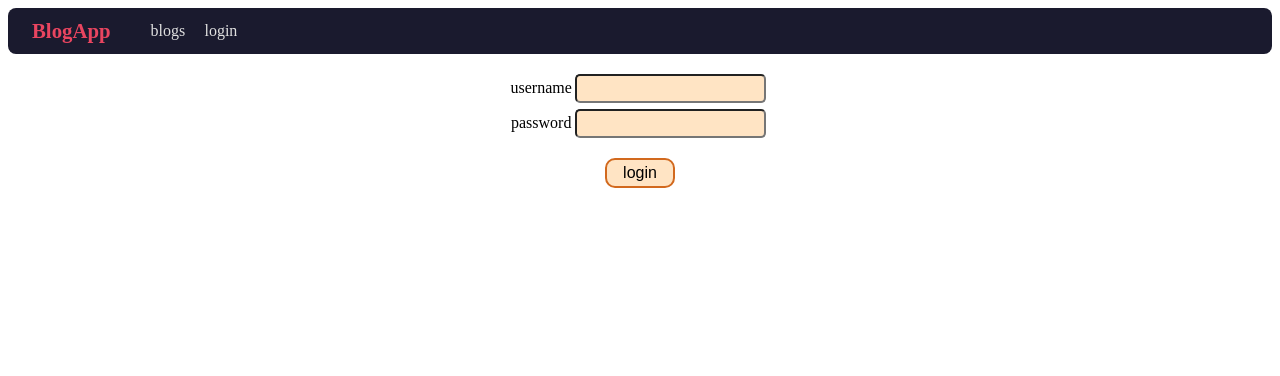
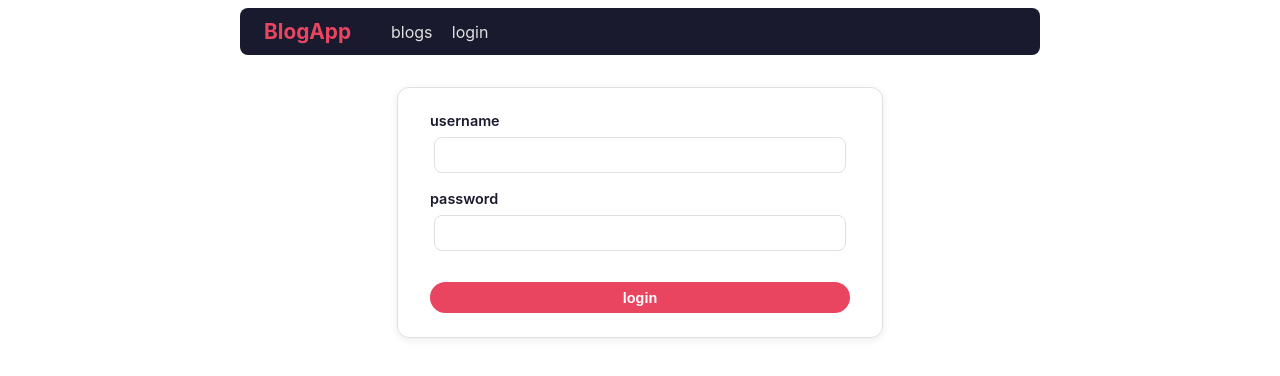
Before and after one commit to mostafazahra-0x0/FSO-7, a React (Vite) app in the folder bloglist/client/: page /login in a window 1280 px wide. Shown: the top 376 px of the page. Built offline with nearby package versions, Linux system fonts and the light colour scheme.

Commit message:
start Exercise 7.20

```diff
--- a/bloglist/client/src/App.jsx
+++ b/bloglist/client/src/App.jsx
@@ -16,26 +16,85 @@ import { useUserValue, useUserDispatch } from './contexts/UserContext'
 import persistentUser from './services/persistentUser'
 import { useMutation, useQueryClient } from '@tanstack/react-query'
 import useField from './hooks/useField'
+// Primary action: solid #e94560 pill, darkens to #c73650 on hover —
+// the same interaction language as LikeButton in Blog.jsx.
 const Button = styled.button`
-  background: Bisque;
-  font-size: 1em;
-  margin: 1em;
-  padding: 0.25em 1em;
-  border: 2px solid Chocolate;
-  border-radius: 10px;
+  background: #e94560;
+  color: white;
+  font-size: 0.9em;
+  font-weight: 600;
+  margin: 1em 0 0;
+  padding: 0.55em 1.4em;
+  border: none;
+  border-radius: 20px;
+  cursor: pointer;
+  transition: background 0.2s;
+
+  &:hover {
+    background: #c73650;
+  }
+
+  &:focus-visible {
+    outline: 2px solid #1a1a2e;
+    outline-offset: 2px;
+  }
 `
 
 const Input = styled.input`
-  background: Bisque;
+  font-size: 0.95rem;
   margin: 0.25em;
-  padding: 5px;
-  border-radius: 5px;
+  padding: 0.55em 0.9em;
+  border: 1px solid #e0e0e0;
+  border-radius: 8px;
+  color: #1a1a2e;
+  background: #fff;
+  transition: border-color 0.2s, box-shadow 0.2s;
+
+  &::placeholder {
+    color: #888;
+  }
+
+  &:hover {
+    border-color: #bdbdc9;
+  }
+
+  &:focus {
+    outline: none;
+    border-color: #4361ee;
+    box-shadow: 0 0 0 3px rgba(67, 97, 238, 0.18);
+  }
 `
-const LoginFormDiv = styled.form`
+
+// Centers the app column and caps line length for readability.
+const Page = styled.div`
+  max-width: 800px;
+  margin: 0 auto;
+  padding: 0 1.2em 3em;
+  font-family: -apple-system, BlinkMacSystemFont, 'Segoe UI', Roboto,
+    Helvetica, Arial, sans-serif;
+  color: #1a1a2e;
+`
+
+const LoginCard = styled.form`
+  background: #fff;
+  border: 1px solid #e0e0e0;
+  border-radius: 12px;
+  padding: 1.5em 2em;
+  max-width: 420px;
+  margin: 2em auto;
+  box-shadow: 0 2px 8px rgba(0, 0, 0, 0.08);
   display: flex;
   flex-direction: column;
-  align-items: center;
-  align-self: center;
+  gap: 0.8em;
+`
+
+const FieldLabel = styled.label`
+  display: flex;
+  flex-direction: column;
+  gap: 0.3em;
+  font-size: 0.9rem;
+  font-weight: 600;
+  color: #1a1a2e;
 `
 const App = () => {
   const user = useUserValue()
@@ -134,9 +193,8 @@ const App = () => {
     }
   }
   const loginForm = () => (
-    <LoginFormDiv onSubmit={handleLogin}>
-      <div>
-        <label>
+    <LoginCard onSubmit={handleLogin}>
+      <FieldLabel htmlFor="username">
         username
         <Input
           type={username.type}
@@ -145,10 +203,8 @@ const App = () => {
           name="username"
           id="username"
         />
-        </label>
-      </div>
-      <div>
-        <label>
+      </FieldLabel>
+      <FieldLabel htmlFor="password">
         password
         <Input
           type={password.type}
@@ -157,13 +213,12 @@ const App = () => {
           name="password"
           id="password"
         />
-        </label>
-      </div>
+      </FieldLabel>
       <Button type="submit">login</Button>
-    </LoginFormDiv>
+    </LoginCard>
   )
   return (
-    <div>
+    <Page>
       <NavBar user={user} handleLogout={handleLogout} />
 
       <Notification />
@@ -190,7 +245,7 @@ const App = () => {
           <Route path="*" element={<p>Page not found</p>} />
         </Routes>
       </ErrorBoundary>
-    </div>
+    </Page>
   )
 }
 
--- a/bloglist/client/src/components/BlogForm.jsx
+++ b/bloglist/client/src/components/BlogForm.jsx
@@ -1,21 +1,84 @@
 import { useState } from 'react'
 import styled from 'styled-components'
 
-const Button = styled.button`
-  background: Bisque;
-  font-size: 1em;
-  margin: 1em;
-  padding: 0.25em 1em;
-  border: 2px solid Chocolate;
-  border-radius: 10px;
+// Card + form language matches BlogCard / LoginCard: white, 12px radius,
+// 1px #e0e0e0 border + soft shadow.
+const Card = styled.div`
+  background: #fff;
+  border: 1px solid #e0e0e0;
+  border-radius: 12px;
+  padding: 1.5em 2em;
+  max-width: 600px;
+  box-shadow: 0 2px 8px rgba(0, 0, 0, 0.08);
+`
+
+const Heading = styled.h2`
+  margin: 0 0 0.8em;
+  font-size: 1.5rem;
+  color: #1a1a2e;
+`
+
+const Field = styled.div`
+  margin-bottom: 0.9em;
+`
+
+const Label = styled.label`
+  display: flex;
+  flex-direction: column;
+  gap: 0.35em;
+  font-size: 0.9rem;
+  font-weight: 600;
+  color: #1a1a2e;
 `
 
 const Input = styled.input`
-  background: Bisque;
-  margin: 0.25em;
-  padding: 5px;
-  border-radius: 5px;
+  font-size: 0.95rem;
+  padding: 0.55em 0.9em;
+  border: 1px solid #e0e0e0;
+  border-radius: 8px;
+  color: #1a1a2e;
+  background: #fff;
+  transition: border-color 0.2s, box-shadow 0.2s;
+
+  &::placeholder {
+    color: #888;
+    font-weight: 400;
+  }
+
+  &:hover {
+    border-color: #bdbdc9;
+  }
+
+  &:focus {
+    outline: none;
+    border-color: #4361ee;
+    box-shadow: 0 0 0 3px rgba(67, 97, 238, 0.18);
+  }
 `
+
+// Same primary pill as LikeButton: #e94560 -> #c73650 on hover.
+const Button = styled.button`
+  background: #e94560;
+  color: white;
+  font-size: 0.9em;
+  font-weight: 600;
+  margin-top: 0.4em;
+  padding: 0.55em 1.4em;
+  border: none;
+  border-radius: 20px;
+  cursor: pointer;
+  transition: background 0.2s;
+
+  &:hover {
+    background: #c73650;
+  }
+
+  &:focus-visible {
+    outline: 2px solid #1a1a2e;
+    outline-offset: 2px;
+  }
+`
+
 const BlogForm = ({ createBlog }) => {
   const [title, setTitle] = useState('')
   const [author, setAuthor] = useState('')
@@ -34,42 +97,48 @@ const BlogForm = ({ createBlog }) => {
   }
 
   return (
+    <Card>
+      <Heading>Create new</Heading>
       <form onSubmit={handleSubmit}>
-      <div>
-        <label>
-          title:
+        <Field>
+          <Label htmlFor="title">
+            title
             <Input
+              id="title"
               type="text"
               value={title}
               onChange={(e) => setTitle(e.target.value)}
               placeholder="write blog title here"
             />
-        </label>
-      </div>
-      <div>
-        <label>
-          author:
+          </Label>
+        </Field>
+        <Field>
+          <Label htmlFor="author">
+            author
             <Input
+              id="author"
               type="text"
               value={author}
               onChange={(e) => setAuthor(e.target.value)}
               placeholder="write author name here"
             />
-        </label>
-      </div>
-      <div>
-        <label>
-          url:
+          </Label>
+        </Field>
+        <Field>
+          <Label htmlFor="url">
+            url
             <Input
+              id="url"
               type="text"
               value={url}
               onChange={(e) => setUrl(e.target.value)}
               placeholder="write blog url here"
             />
-        </label>
-      </div>
+          </Label>
+        </Field>
         <Button type="submit">create</Button>
       </form>
+    </Card>
   )
 }
 
--- a/bloglist/client/src/components/BlogList.jsx
+++ b/bloglist/client/src/components/BlogList.jsx
@@ -1,6 +1,62 @@
 import { Link } from 'react-router-dom'
 import { useQuery } from '@tanstack/react-query'
+import styled from 'styled-components'
 import blogService from '../services/blogs'
+
+const List = styled.div`
+  display: flex;
+  flex-direction: column;
+  gap: 0.7em;
+  max-width: 600px;
+`
+
+// List rows echo the card system at lower emphasis: white surface,
+// 12px radius, same border/shadow, with a left accent bar in #e94560
+// so the ranking order reads as content, not decoration.
+const BlogCardLink = styled(Link)`
+  display: flex;
+  align-items: baseline;
+  justify-content: space-between;
+  gap: 1em;
+  background: #fff;
+  border: 1px solid #e0e0e0;
+  border-left: 4px solid #e94560;
+  border-radius: 12px;
+  padding: 0.9em 1.2em;
+  box-shadow: 0 2px 8px rgba(0, 0, 0, 0.08);
+  color: #1a1a2e;
+  text-decoration: none;
+  transition: border-color 0.2s, box-shadow 0.2s;
+
+  &:hover {
+    border-color: #bdbdc9;
+    border-left-color: #c73650;
+    box-shadow: 0 4px 12px rgba(0, 0, 0, 0.1);
+  }
+
+  &:focus-visible {
+    outline: 2px solid #4361ee;
+    outline-offset: 2px;
+  }
+`
+
+const Title = styled.span`
+  font-weight: 600;
+  font-size: 1rem;
+`
+
+const Author = styled.span`
+  color: #e94560;
+  font-size: 0.9rem;
+`
+
+// Tabular numbers keep like-counts aligned when the list grows.
+const Likes = styled.span`
+  flex-shrink: 0;
+  color: #555;
+  font-size: 0.85rem;
+  font-variant-numeric: tabular-nums;
+`
 
 const BlogList = () => {
   const result = useQuery({
@@ -11,17 +67,20 @@ const BlogList = () => {
   const { data: blogs = [] } = result
 
   return (
-    <div>
+    <List>
       {[...blogs]
         .sort((a, b) => b.likes - a.likes)
         .map((blog) => (
-          <div key={blog.id}>
-            <Link to={`/blogs/${blog.id}`}>
-              {blog.title} {blog.author}
-            </Link>
-          </div>
+          <BlogCardLink key={blog.id} to={`/blogs/${blog.id}`}>
+            <span>
+              <Title>{blog.title}</Title> <Author>{blog.author}</Author>
+            </span>
+            <Likes>
+              {blog.likes} {blog.likes === 1 ? 'like' : 'likes'}
+            </Likes>
+          </BlogCardLink>
         ))}
-    </div>
+    </List>
   )
 }
 
--- a/bloglist/client/src/components/User.jsx
+++ b/bloglist/client/src/components/User.jsx
@@ -1,6 +1,71 @@
-import { useParams } from 'react-router-dom'
+import { Link, useParams } from 'react-router-dom'
 import { useQuery } from '@tanstack/react-query'
+import styled from 'styled-components'
 import userService from '../services/users'
+
+// Same card language as BlogCard / Users card for consistency.
+const Card = styled.div`
+  background: #fff;
+  border: 1px solid #e0e0e0;
+  border-radius: 12px;
+  padding: 1.5em 2em;
+  max-width: 600px;
+  box-shadow: 0 2px 8px rgba(0, 0, 0, 0.08);
+`
+
+const Heading = styled.h2`
+  margin: 0 0 0.2em;
+  font-size: 1.5rem;
+  color: #1a1a2e;
+`
+
+const SubHeading = styled.h3`
+  margin: 1.2em 0 0.6em;
+  font-size: 1.1rem;
+  color: #1a1a2e;
+  border-top: 1px solid #e0e0e0;
+  padding-top: 1em;
+`
+
+const BlogList = styled.ul`
+  list-style: none;
+  margin: 0;
+  padding: 0;
+  display: flex;
+  flex-direction: column;
+  gap: 0.5em;
+`
+
+const BlogItem = styled.li`
+  background: #f6f6f9;
+  border: 1px solid #e0e0e0;
+  border-radius: 8px;
+  padding: 0.6em 0.9em;
+  font-size: 0.95rem;
+  color: #333;
+`
+
+const BlogLink = styled(Link)`
+  color: #4361ee;
+  text-decoration: none;
+
+  &:hover {
+    text-decoration: underline;
+  }
+
+  &:focus-visible {
+    outline: 2px solid #4361ee;
+    outline-offset: 2px;
+    border-radius: 4px;
+  }
+`
+
+// #555 instead of #888: small muted text needs ~4.5:1 on white.
+const Muted = styled.p`
+  color: #555;
+  font-size: 0.85rem;
+  margin: 0.4em 0 0;
+`
 
 const User = () => {
   const { id } = useParams()
@@ -22,17 +87,32 @@ const User = () => {
   }
 
   return (
-    <div>
-      <h2>{user.name}</h2>
+    <Card>
+      <Heading>{user.name}</Heading>
+      <Muted>
+        {user.blogs.length === 0
+          ? 'No blogs yet'
+          : `${user.blogs.length} ${user.blogs.length === 1 ? 'blog' : 'blogs'} published`}
+      </Muted>
 
-      <h3>Added blogs</h3>
+      <SubHeading>Added blogs</SubHeading>
 
-      <ul>
-        {user.blogs.map((blog) => (
-          <li key={blog.id}>{blog.title}</li>
-        ))}
-      </ul>
-    </div>
+      {user.blogs.length === 0 ? (
+        <Muted>This user has not added any blogs yet.</Muted>
+      ) : (
+        <BlogList>
+          {user.blogs.map((blog) => (
+            <BlogItem key={blog.id}>
+              {blog.id ? (
+                <BlogLink to={`/blogs/${blog.id}`}>{blog.title}</BlogLink>
+              ) : (
+                blog.title
+              )}
+            </BlogItem>
+          ))}
+        </BlogList>
+      )}
+    </Card>
   )
 }
 
```
Also changed, not shown: bloglist/client/src/components/Blog.jsx (+134 -9 lines), bloglist/client/src/components/Users.jsx (+76 -16 lines). Lines whose indentation alone changed are shown as unchanged.
